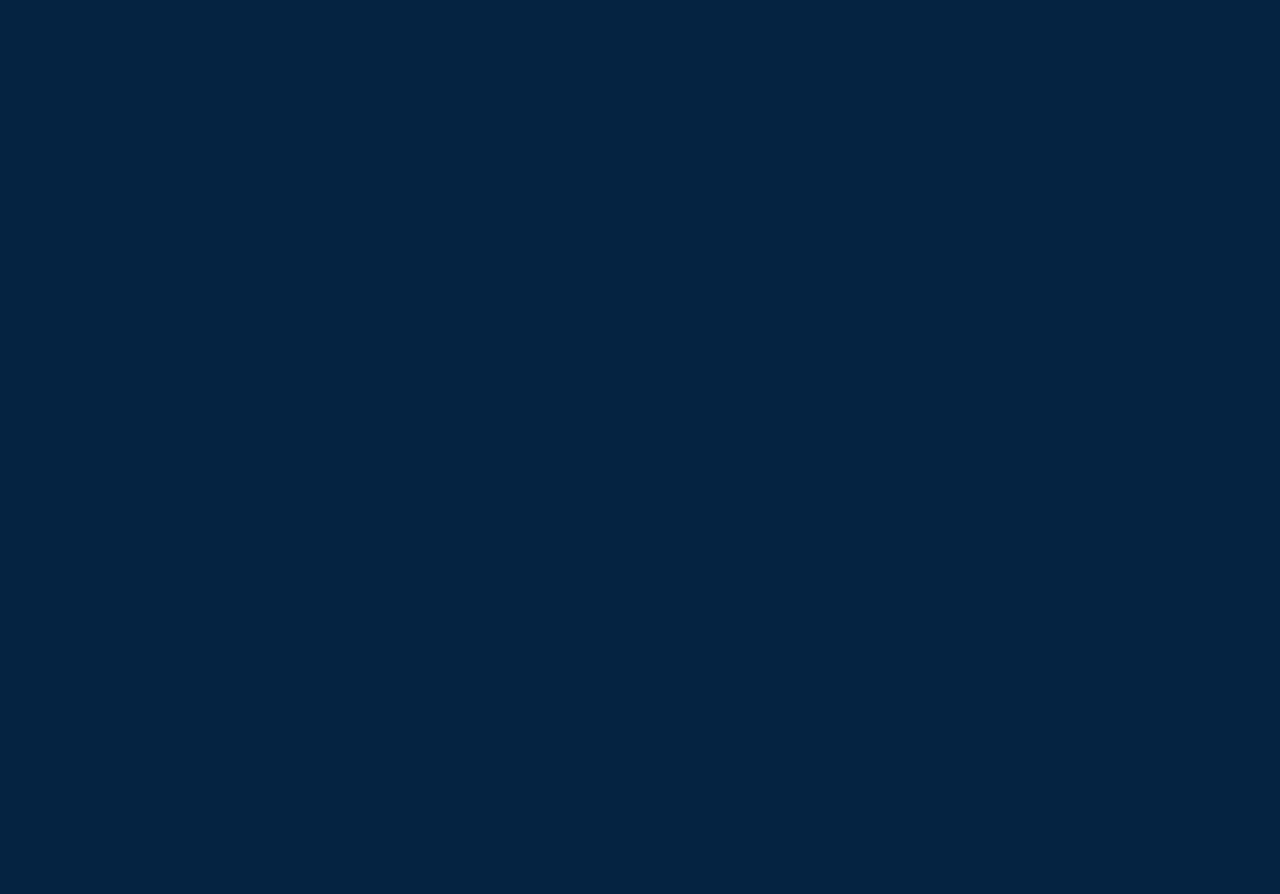
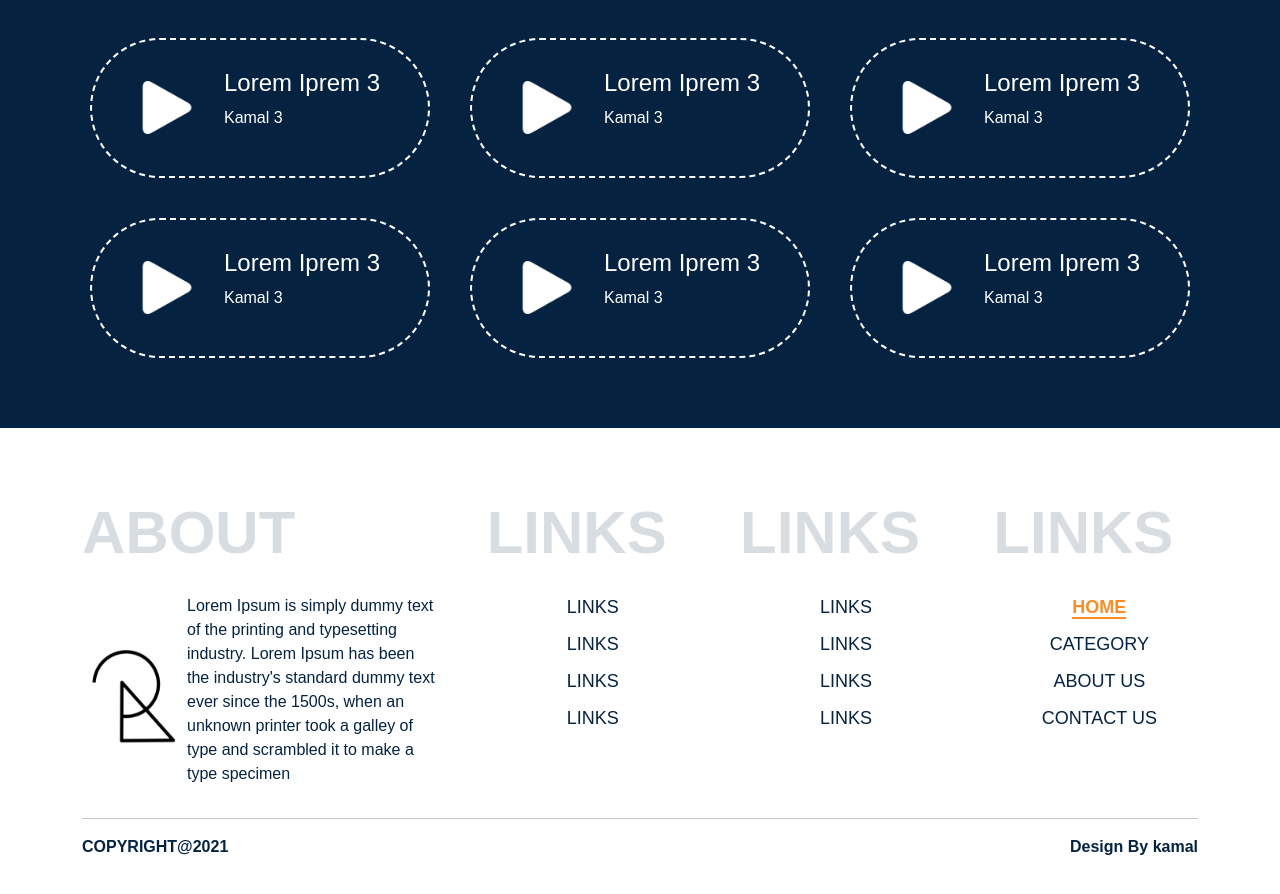
Before and after one commit to dhimankamal/ringtonezReact, a React (Create React App) app: page / in a window 1280 px wide. Shown: the part 2496-3390 px from the top of the page. Before the commit the page ends 2266 px from the top, so only its background shows below. Built offline with nearby package versions, Linux system fonts and the light colour scheme.

Commit message:
footer add

```diff
--- a/package.json
+++ b/package.json
@@ -8,6 +8,7 @@
     "@testing-library/user-event": "^13.5.0",
     "bootstrap": "^5.1.3",
     "react": "^17.0.2",
+    "react-audio-player": "^0.17.0",
     "react-dom": "^17.0.2",
     "react-router-dom": "^6.2.1",
     "react-scripts": "5.0.0",
--- a/src/App.js
+++ b/src/App.js
@@ -7,6 +7,7 @@ import Contact from './components/pages/Contact'
 import Navbar from './components/Layout/Navbar'
 import { BrowserRouter as Router, Routes, Route } from 'react-router-dom'
 import Category from './components/pages/Category'
+import Footer from './components/Layout/Footer'
 
 function App () {
   return (
@@ -19,6 +20,7 @@ function App () {
            <Route path='/category' element={ <Category />} />
            <Route path='/contact' element={<Contact />} />
         </Routes>
+        <Footer />
       </div>
     </Router>
   )
--- /dev/null
+++ b/src/components/Common/RingtoneBox.js
@@ -0,0 +1,19 @@
+import React from 'react'
+import ReactAudioPlayer from 'react-audio-player'
+
+export default function RingtoneBox (props) {
+  return (
+    <>
+      <div className='col-md-4'>
+        <div className='play-box'>
+          <ReactAudioPlayer src='https://musikringtone.com/saved_ringtones/TodatodapyarhuatumseRingtone1486192735.mp3'  />
+          <img src='./img/play-button-arrowhead.png' alt='play-button' />
+          <div>
+            <h4>{props.titile}</h4>
+            <p>{props.cretedBy}</p>
+          </div>
+        </div>
+      </div>
+    </>
+  )
+}
--- /dev/null
+++ b/src/components/Layout/Footer.js
@@ -0,0 +1,93 @@
+import React from 'react'
+import Logo from '../img/R Watermark.png'
+import { NavLink } from 'react-router-dom'
+
+let NavData = [
+    {
+      name: 'Home',
+      href: '/'
+    },
+    {
+      name: 'Category',
+      href: '/category'
+    },
+    {
+      name: 'About Us',
+      href: '/about'
+    },
+    {
+      name: 'Contact Us',
+      href: '/contact'
+    }
+  ]
+
+export default function Footer () {
+  return (
+    <>
+      <section className='footer'>
+        <div className='container'>
+          <div className='row'>
+            <div className='col-md-4'>
+              <p className='footer-heading'>About</p>
+              <div className='footer-about'>
+                <img src={Logo} alt='logo' />
+                <p>
+                  Lorem Ipsum is simply dummy text of the printing and
+                  typesetting industry. Lorem Ipsum has been the industry's
+                  standard dummy text ever since the 1500s, when an unknown
+                  printer took a galley of type and scrambled it to make a type
+                  specimen
+                </p>
+              </div>
+            </div>
+            <div className='col-md text-center'>
+              <p className='footer-heading'>Links</p>
+              <ul>
+                <li>
+                  <a href='#'>links</a>
+                </li>
+                <li>
+                  <a href='#'>links</a>
+                </li>
+                <li>
+                  <a href='#'>links</a>
+                </li>
+                <li>
+                  <a href='#'>links</a>
+                </li>
+              </ul>
+            </div>
+            <div className='col-md text-center'>
+              <p className='footer-heading'>Links</p>
+              <ul>
+                <li>
+                  <a href='#'>links</a>
+                </li>
+                <li>
+                  <a href='#'>links</a>
+                </li>
+                <li>
+                  <a href='#'>links</a>
+                </li>
+                <li>
+                  <a href='#'>links</a>
+                </li>
+              </ul>
+            </div>
+            <div className='col-md text-center'>
+              <p className='footer-heading'>Links</p>
+              <ul>
+              {NavData.map((list, key) =>  <li key={key} className='links '> <NavLink to={list.href}> {list.name}</NavLink></li>)}
+              </ul>
+            </div>
+          </div>
+          <hr />
+        </div>
+        <div className='container copyright'>
+          <p>COPYRIGHT@2021</p>
+          <p>Design By kamal</p>
+        </div>
+      </section>
+    </>
+  )
+}
--- /dev/null
+++ b/src/components/Layout/TopSearches.js
@@ -0,0 +1,58 @@
+import React from 'react'
+import RingtoneBox from '../Common/RingtoneBox'
+
+let dummyData = [
+  {
+    titile: 'Lorem Iprem 1',
+    cretedBy: 'Kamal 1'
+  },
+  {
+    titile: 'Lorem Iprem 2',
+    cretedBy: 'Kamal 2'
+  },
+  {
+    titile: 'Lorem Iprem 3',
+    cretedBy: 'Kamal 3'
+  },
+  {
+    titile: 'Lorem Iprem 3',
+    cretedBy: 'Kamal 3'
+  },
+  {
+    titile: 'Lorem Iprem 3',
+    cretedBy: 'Kamal 3'
+  },
+  {
+    titile: 'Lorem Iprem 3',
+    cretedBy: 'Kamal 3'
+  },
+  {
+    titile: 'Lorem Iprem 3',
+    cretedBy: 'Kamal 3'
+  },
+  {
+    titile: 'Lorem Iprem 3',
+    cretedBy: 'Kamal 3'
+  },
+  {
+    titile: 'Lorem Iprem 3',
+    cretedBy: 'Kamal 3'
+  }
+]
+
+export default function TopSearches () {
+  return (
+    <>
+      <section className='top-searchs'>
+        <h3 className='text-center heading'>Previous top Searchs </h3>
+        <div className='container'>
+          <div className='row'>
+            {dummyData.map((data,key) => (
+              <RingtoneBox key={key} titile={data.titile} cretedBy={data.cretedBy} />
+            ))}
+          </div>
+        </div>
+      </section>
+    </>
+  )
+}
--- a/src/components/pages/Home.js
+++ b/src/components/pages/Home.js
@@ -1,6 +1,8 @@
 import React from "react";
 import Post from "../Common/Post";
+import Footer from "../Layout/Footer";
 import Search from "../Layout/Search";
+import TopSearches from "../Layout/TopSearches";
 
 
 const Home = () => {
@@ -8,6 +10,8 @@ const Home = () => {
         <>
             <Search />
             <Post />
+            <TopSearches />
+
         </>
 
     );
```
Also changed, not shown: 1 other file (tests, documents, lock files or other folders).
